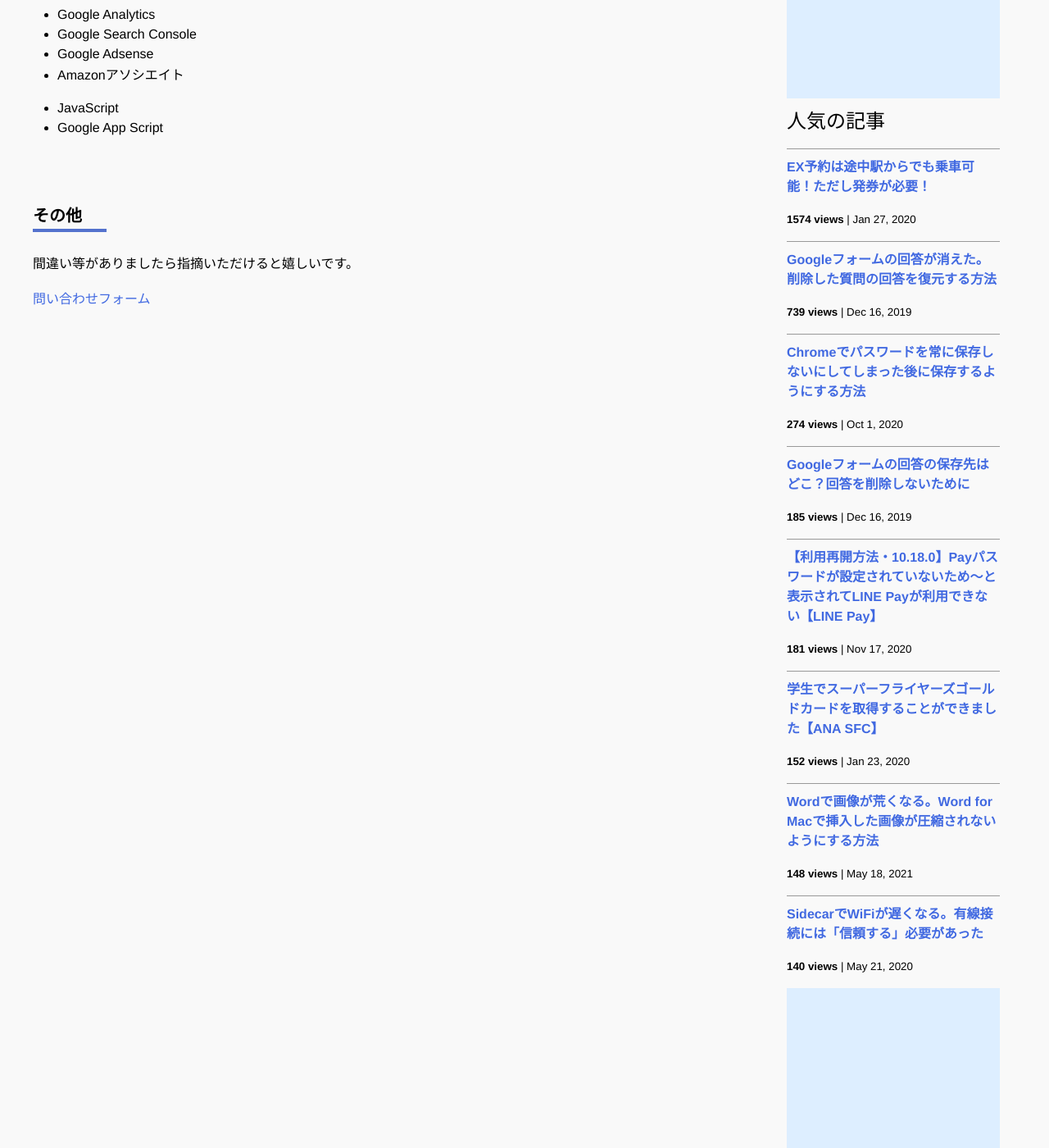
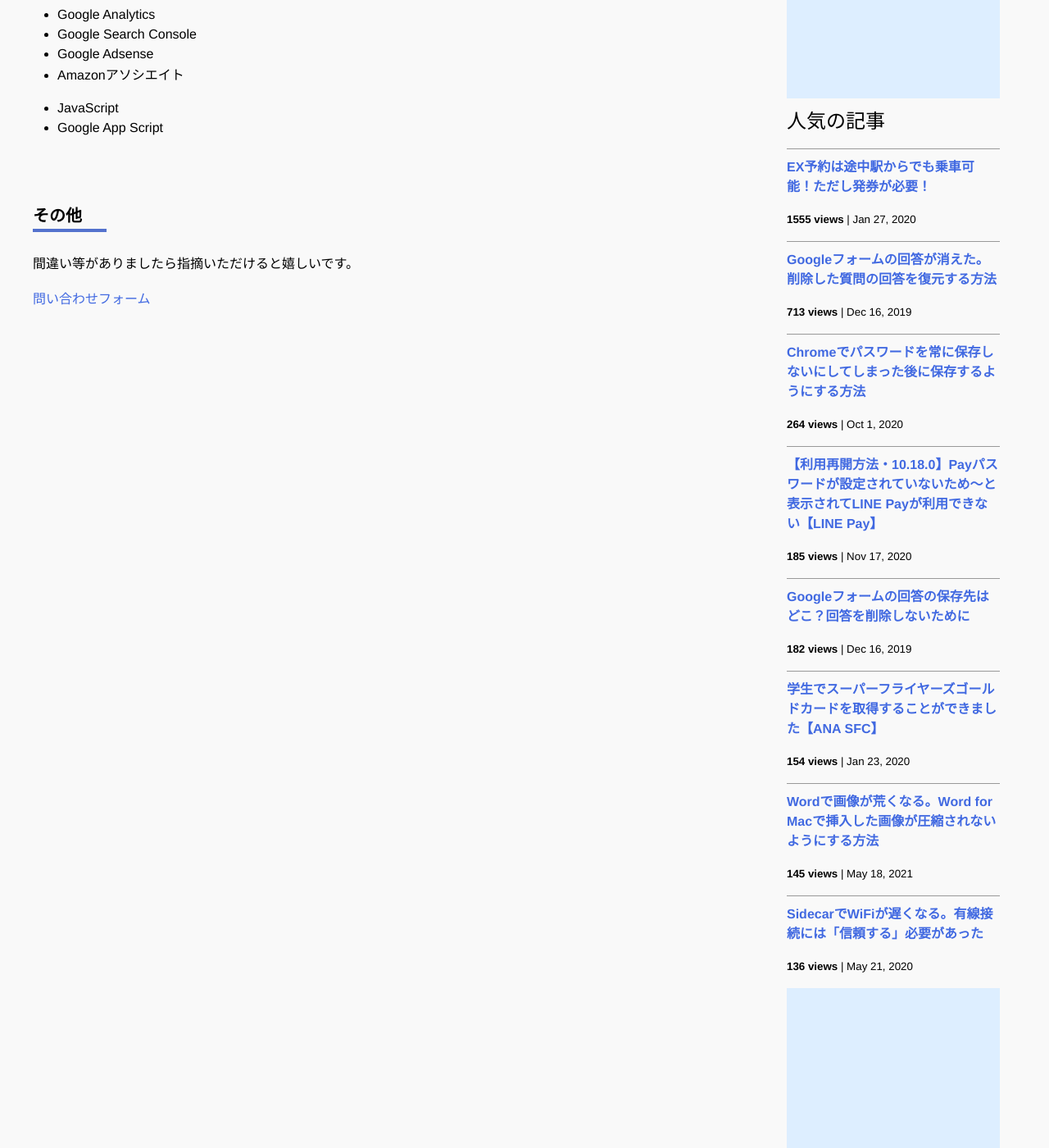
Before and after one commit to iwanaminami/shoyaiwaname, a Jekyll site: the page built from about.markdown, in a window 1280 px wide and 1400 px high, scrolled down 693 px. Shown: the whole window at 82% size. Built offline with Jekyll 4.4.1, drawn with Linux system fonts in a browser that asks for light colours; nearby versions of some CDN libraries; comment, search, counter and statistics services are not loaded.

Commit message:
a new commit message

```diff
--- a/_data/popularposts.yml
+++ b/_data/popularposts.yml
@@ -1,17 +1,17 @@
 side:
-  - view: 1574
+  - view: 1555
     url: /2020/01/27/ex-rideontheway.html
-  - view: 739
+  - view: 713
     url: /2019/12/16/restore-googleform.html
-  - view: 274
+  - view: 264
     url: /2020/10/01/googlepassword.html
   - view: 185
+    url: /2020/11/17/linepay.html
+  - view: 182
     url: /2019/12/16/googleform-answers.html
-  - view: 181
-    url: /2020/11/17/linepay.html
-  - view: 152
+  - view: 154
     url: /2020/01/23/sfcgold.html
-  - view: 148
+  - view: 145
     url: /2021/05/18/image-compression-word.html
-  - view: 140
+  - view: 136
     url: /2020/05/21/sidecar-via-cable.html
```
